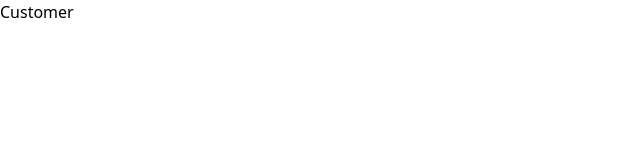
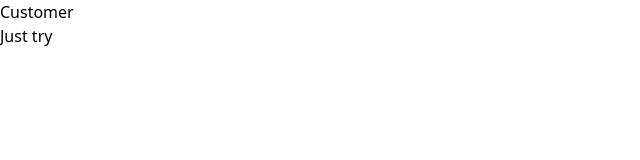
Before and after one commit to velmuruganui/chargebee-next, a Next.js app: page / in a window 1280 px wide. Shown: the top 160 px of the page, without its empty margins (0-640 px from the left). Built offline with nearby package versions, Linux system fonts and the light colour scheme.

Commit message:
just try

```diff
--- a/pages/index.js
+++ b/pages/index.js
@@ -4,6 +4,7 @@ export default function Home(){
   return(
     <div>
       <Link href='/customers'>Customer</Link>
+      <p>Just try</p>
     </div>
   )
 }
```
